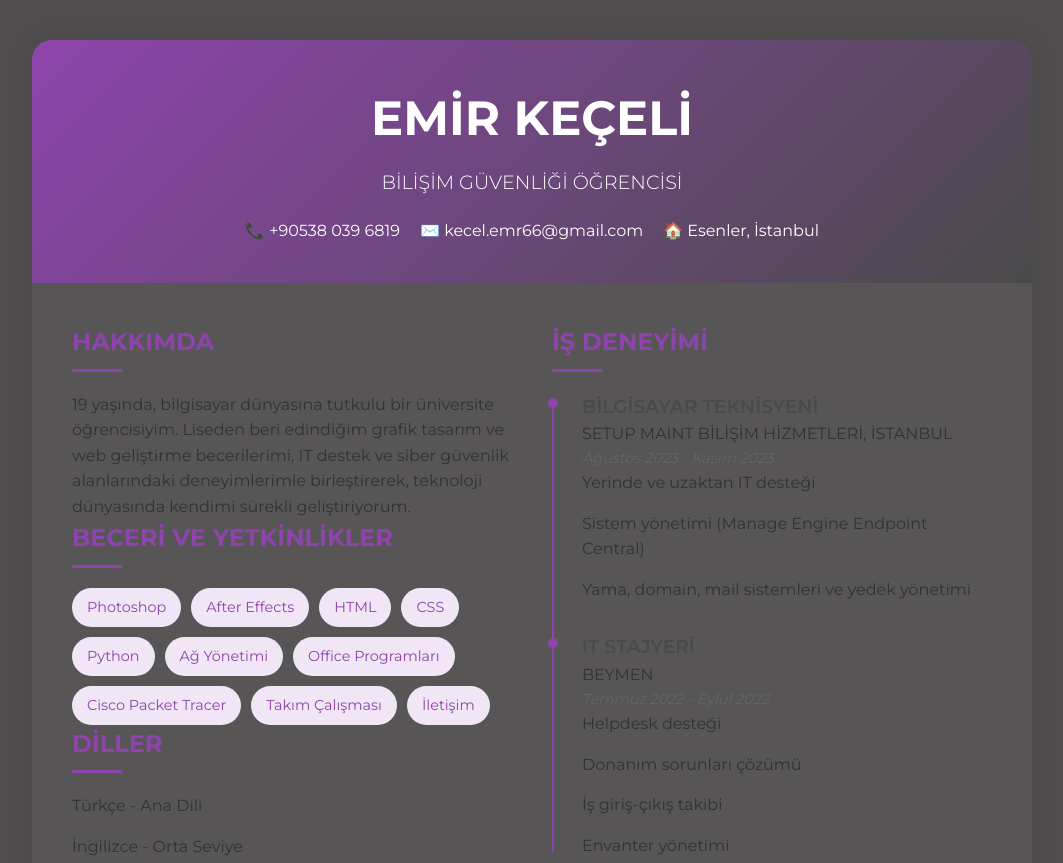
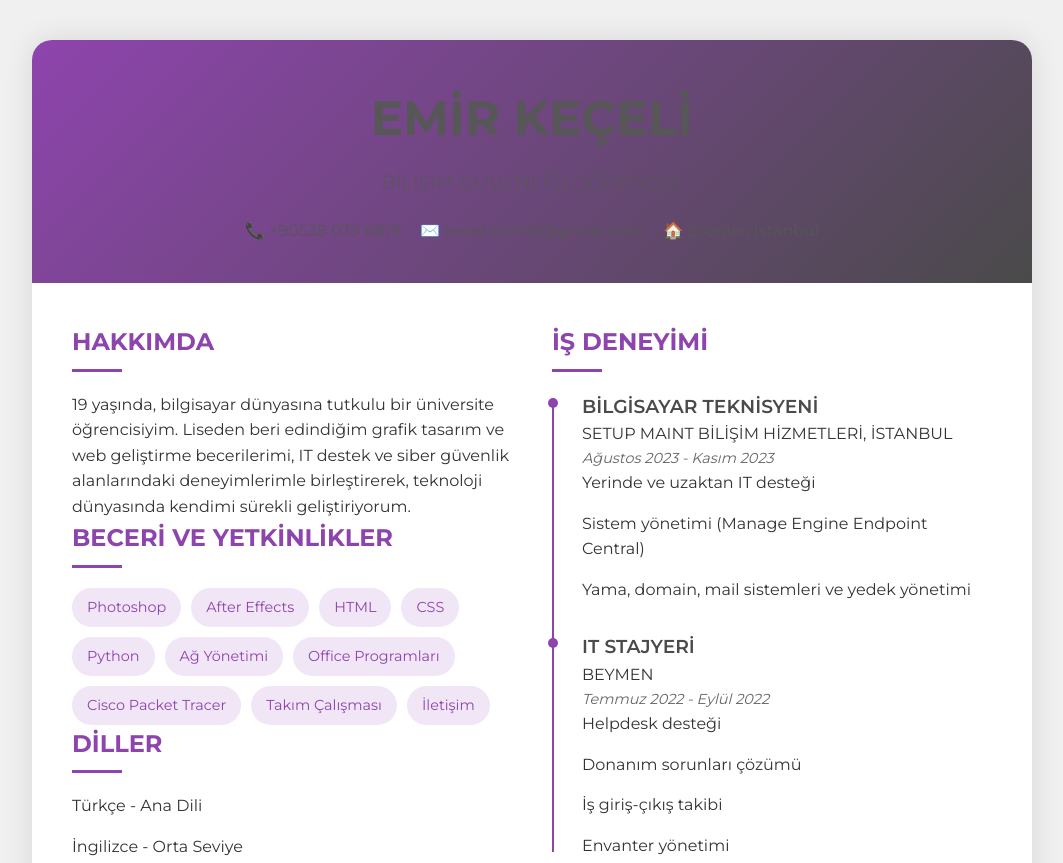
Before and after one commit to EmirKeceli/EmirKeceli.github.io, a plain HTML site: page index.html in a window 1280 px wide. Shown: the top 863 px of the page, without its empty margins (108-1171 px from the left). Drawn offline with Linux system fonts and the light colour scheme.

Commit message:
site düzenleme 4

```diff
--- a/index.html
+++ b/index.html
@@ -17,13 +17,13 @@
             font-family: 'Montserrat', sans-serif;
             line-height: 1.6;
             color: #333;
-            background-color: #504e4e;
+            background-color: #f0f0f0;
         }
 
         .container {
             max-width: 1000px;
             margin: 40px auto;
-            background-color: #575555;
+            background-color: #fff;
             box-shadow: 0 0 30px rgba(0,0,0,0.1);
             border-radius: 20px;
             overflow: hidden;
@@ -31,7 +31,7 @@
 
         header {
             background: linear-gradient(135deg, #8e44ad, #4a4a4a);
-            color: #fff;
+            color: #575757;
             padding: 40px;
             text-align: center;
         }
```
